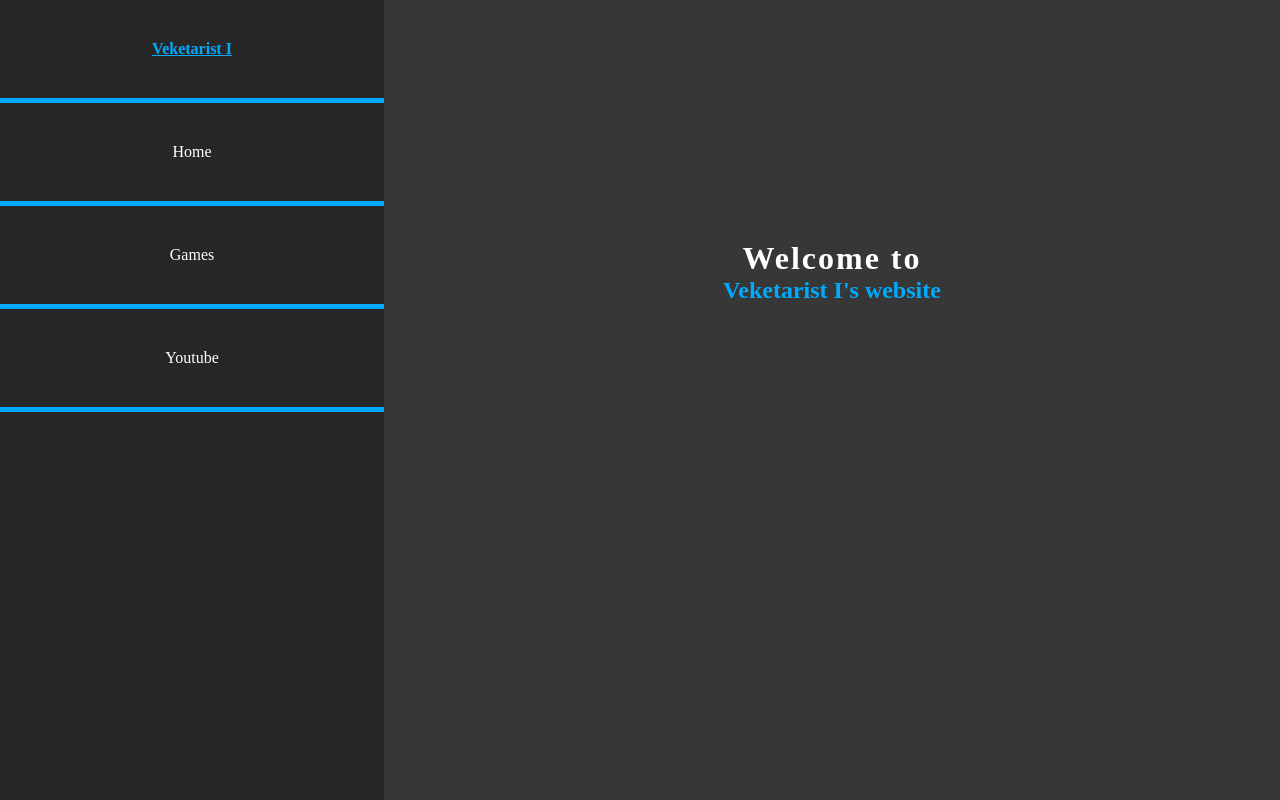
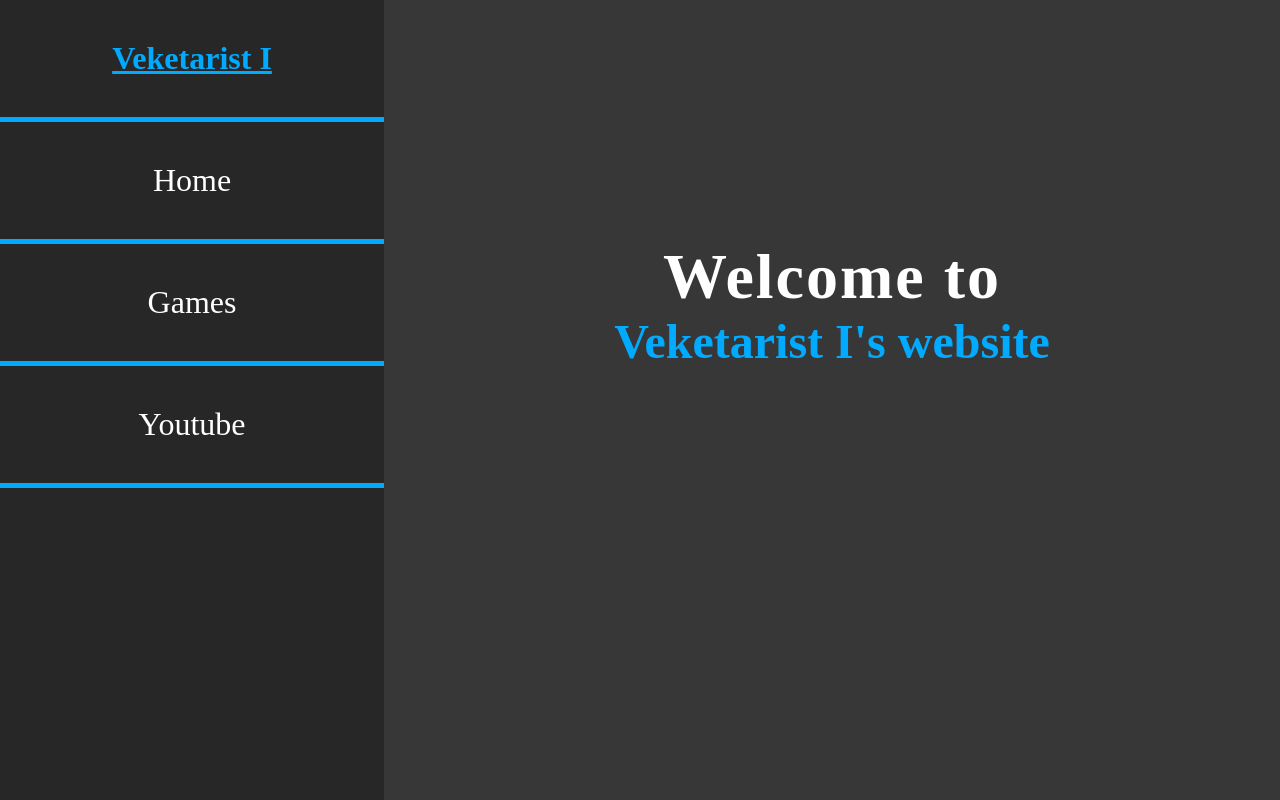
Before and after one commit to Veketaristi/Veketarist-I.github.io, a plain HTML site: page index.html in a window 1280 px wide. Drawn offline with Linux system fonts and the light colour scheme.

Commit message:
Update index.html

```diff
--- a/index.html
+++ b/index.html
@@ -157,6 +157,18 @@
                 margin-bottom: 0px;
                 padding-bottom: 0px;
             }
+            h1 {
+                font-size: 64px;
+            }
+            h2 {
+                font-size: 48px;
+            }
+            h4 {
+                font-size: 32px;
+            }
+            li {
+                font-size: 32px;
+            }
                     </style>
                 </body>
             </html>
```
